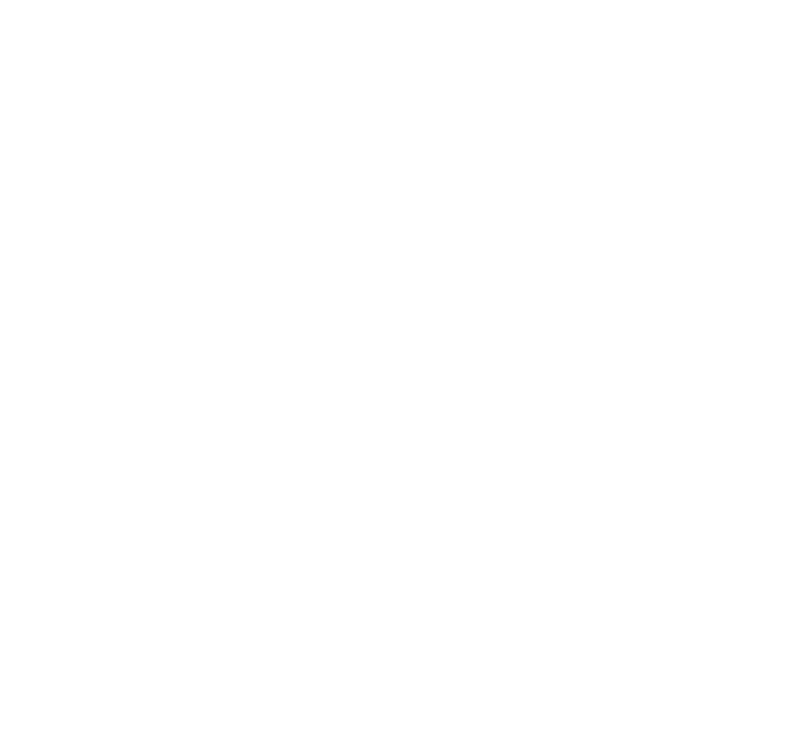
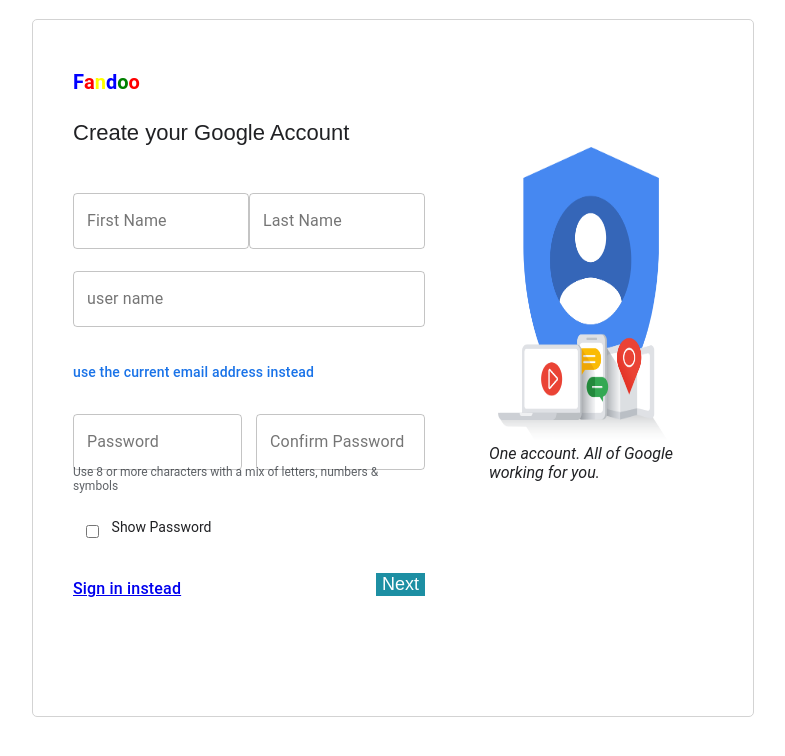
Before and after one commit to priyankaChouhan1019/Main-Fandoo-Project, a React (Create React App) app: page / in a window 1280 px wide. Shown: the top 756 px of the page, without its empty margins (247-1032 px from the left). Built offline with nearby package versions, Linux system fonts and the light colour scheme.

Commit message:
[Priyanka] : Added : login page linked

```diff
--- a/src/App.js
+++ b/src/App.js
@@ -6,28 +6,29 @@ import {
 
 import logo from './logo.svg';
 import './App.css';
- import Signup from './signup/Signup'
- import Login from './login/Login'
+ import Signup from './signup/Signup';
+ import Login from './login/Login';
 import Email from './forget-email/Email';
 import ResetPass from './reset_pass/ResetPass';
 
 function App() {
   return (
       <BrowserRouter>
-        <div className="App">
-          {/* <Signup /> */}
+        {/* <div className="App">
+          <Signup /> */}
           {/* <Login /> */}
           {/* <Email /> */}
           {/* <ResetPass /> */}
-        </div>
+        {/* </div> */}
          <Switch>
 
-        <Route path='/signup' component={Signup} exact/>
+         <Route path='/' component={Signup} exact/>
          <Route path='/login' component={Login} />
          <Route path='/forget-email' component={Email} />
          <Route path='/reset_pass' component={ResetPass} />
        </Switch>
         </BrowserRouter>
+
   );
 }
 
--- a/src/login/Login.jsx
+++ b/src/login/Login.jsx
@@ -1,6 +1,7 @@
 import React, { Component } from 'react'
 import '../login/Login.css'
 import { TextField } from "@material-ui/core";
+import { Link } from 'react-router-dom';
 
 export class Login extends Component {
     constructor(props) {
@@ -78,7 +79,7 @@ export class Login extends Component {
                     </div>
                     <div className="create">
                         <div className="l-text">
-                            <p  >Create account ?</p>
+                        <Link to="/"> <p  >Create account ?</p></Link>
                         </div>
 
                         <div className="last-section">
```
Also changed, not shown: src/signup/Signup.jsx (+7 -7 lines). Lines whose indentation alone changed are shown as unchanged.
